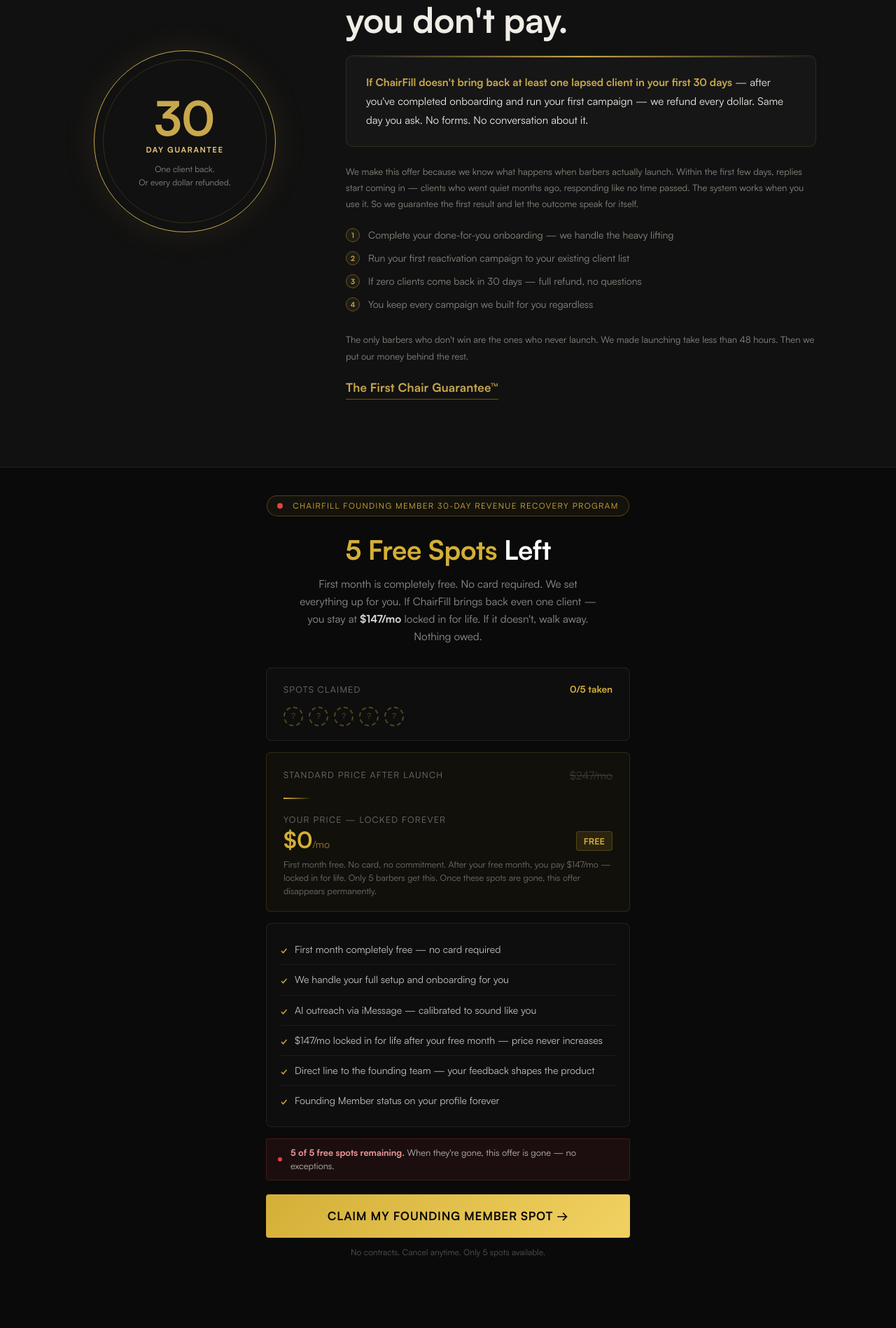
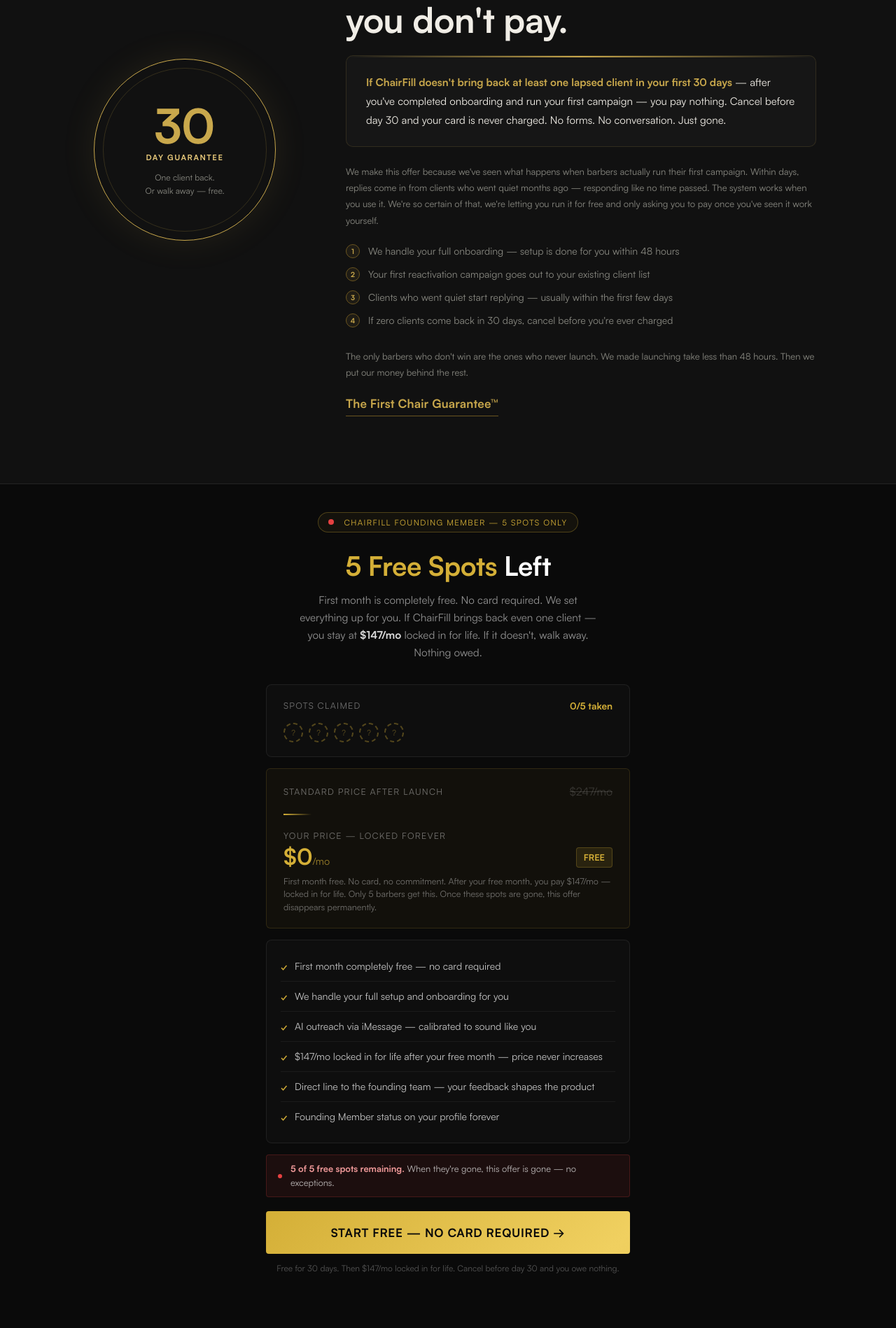
Before and after one commit to Chair-fill/chair-fill-biz-site, a Next.js app: page / in a window 1280 px wide. Shown: the part 7882-9780 px from the top of the page at 70% size. Built offline with nearby package versions, Linux system fonts and the light colour scheme.

Commit message:
feat: made some new update

```diff
--- a/app/components/FAQ.tsx
+++ b/app/components/FAQ.tsx
@@ -3,6 +3,11 @@
 import { useState } from "react";
 
 const faqs = [
+  {
+    question: "Do I need a credit card to start?",
+    answer:
+      "No. Your first 30 days are completely free. We don't collect any payment information until after your free month ends. If you don't see results, cancel before day 30 and you owe nothing — ever.",
+  },
   {
     question: "Will my clients know it's an AI?",
     answer:
--- a/app/components/FoundingMemberSection.jsx
+++ b/app/components/FoundingMemberSection.jsx
@@ -213,7 +213,7 @@
         <div className="card" style={{ textAlign: "center", marginBottom: 32 }}>
           <div className="badge">
             <span className="pulse-dot" />
-            ChairFill Founding Member 30-Day Revenue Recovery Program
+            ChairFill Founding Member — {TOTAL_SPOTS} Spots Only
           </div>
           <h2
             style={{
@@ -439,7 +439,7 @@
               textDecoration: "none"
             }}
           >
-            Claim My Founding Member Spot →
+            Start Free — No Card Required →
           </a>
           <p
             style={{
@@ -449,7 +449,8 @@
               color: "rgba(255,255,255,0.3)",
             }}
           >
-            No contracts. Cancel anytime. Only {spotsLeft} spots available.
+            Free for 30 days. Then $147/mo locked in for life. Cancel before day
+            30 and you owe nothing.
           </p>
         </div>
       </div>
--- a/app/components/GuaranteeSection.jsx
+++ b/app/components/GuaranteeSection.jsx
@@ -185,7 +185,7 @@
                   <p className="badge-sub">
                     One client back.
                     <br />
-                    Or every dollar refunded.
+                    Or walk away — free.
                   </p>
                 </div>
               </div>
@@ -210,35 +210,32 @@
                     client in your first 30 days
                   </strong>{" "}
                   — after you&apos;ve completed onboarding and run your first
-                  campaign — we refund every dollar. Same day you ask. No forms.
-                  No conversation about it.
+                  campaign — you pay nothing. Cancel before day 30 and your card
+                  is never charged. No forms. No conversation. Just gone.
                 </p>
               </div>
             </AnimateIn>
             <AnimateIn direction="up" delay={200}>
               <p className="g-body-text">
-                We make this offer because we know what happens when barbers
-                actually launch. Within the first few days, replies start coming
-                in — clients who went quiet months ago, responding like no time
-                passed. The system works when you use it. So we guarantee the
-                first result and let the outcome speak for itself.
+                We make this offer because we&apos;ve seen what happens when
+                barbers actually run their first campaign. Within days, replies
+                come in from clients who went quiet months ago — responding like
+                no time passed. The system works when you use it. We&apos;re so
+                certain of that, we&apos;re letting you run it for free and only
+                asking you to pay once you&apos;ve seen it work yourself.
               </p>
               <ul className="guarantee-steps">
                 <li>
-                  <span className="step-num">1</span>Complete your done-for-you
-                  onboarding — we handle the heavy lifting
+                  <span className="step-num">1</span>We handle your full onboarding — setup is done for you within 48 hours
                 </li>
                 <li>
-                  <span className="step-num">2</span>Run your first reactivation
-                  campaign to your existing client list
+                  <span className="step-num">2</span>Your first reactivation campaign goes out to your existing client list
                 </li>
                 <li>
-                  <span className="step-num">3</span>If zero clients come back in
-                  30 days — full refund, no questions
+                  <span className="step-num">3</span>Clients who went quiet start replying — usually within the first few days
                 </li>
                 <li>
-                  <span className="step-num">4</span>You keep every campaign we
-                  built for you regardless
+                  <span className="step-num">4</span>If zero clients come back in 30 days, cancel before you&apos;re ever charged
                 </li>
               </ul>
               <p className="g-body-text">
--- a/app/page.tsx
+++ b/app/page.tsx
@@ -383,15 +383,16 @@
                 Stop leaving money in your phone.
               </h2>
               <p className="mx-auto mt-4 max-w-xl text-lg text-[#888880] leading-relaxed mb-10">
-                Join the waitlist now and get early access when we launch, plus
-                locked-in launch pricing before it goes up.
+                5 barbers get their first month completely free. No card. We set
+                it up for you. If you get a client back, you stay at $147/mo —
+                locked in for life. If you don't, walk away. Nothing owed.
               </p>
               <div className="mt-8">
                 <Link
                   href="/waitlist"
                   className="cta-secondary inline-flex justify-center border-black bg-black text-[#D4AF37] hover:bg-black/90 hover:text-[#E8C547]"
                 >
-                  Join the waitlist
+                  Claim a Free Spot →
                 </Link>
               </div>
             </div>
```
